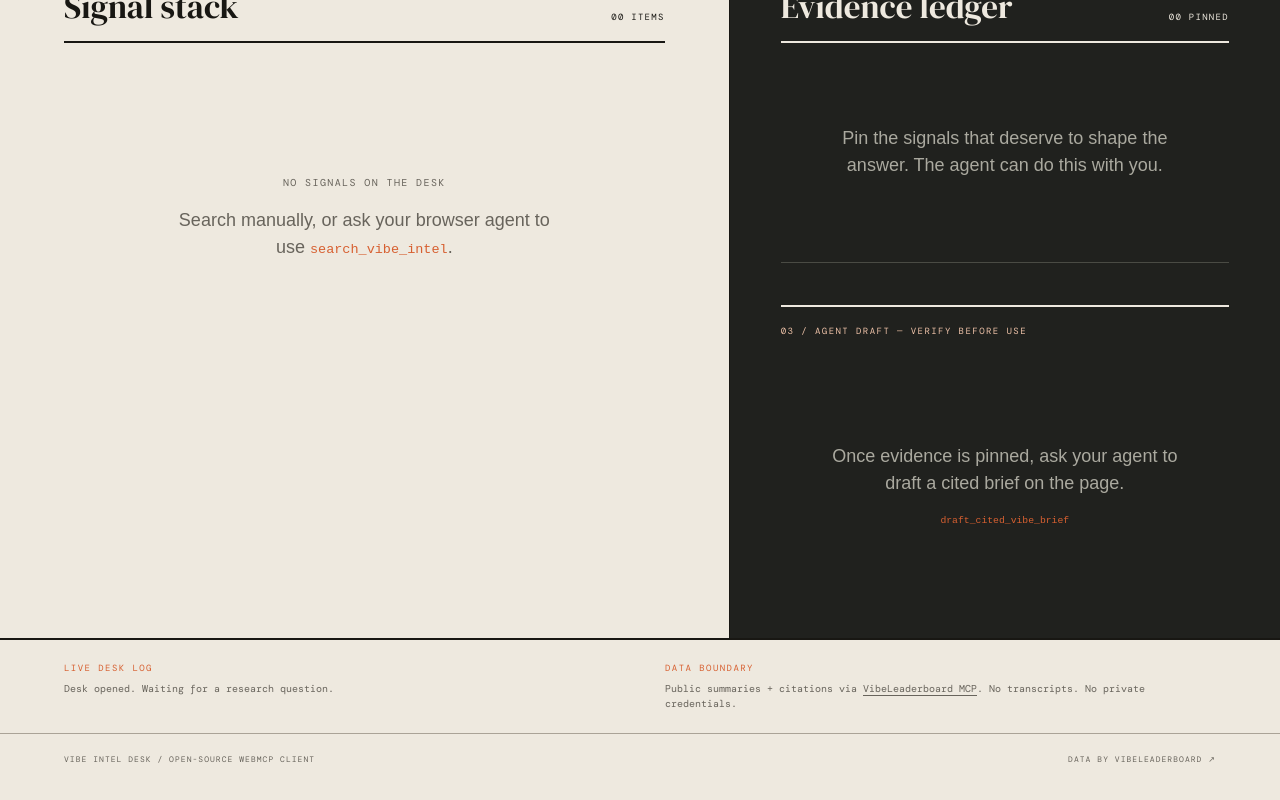
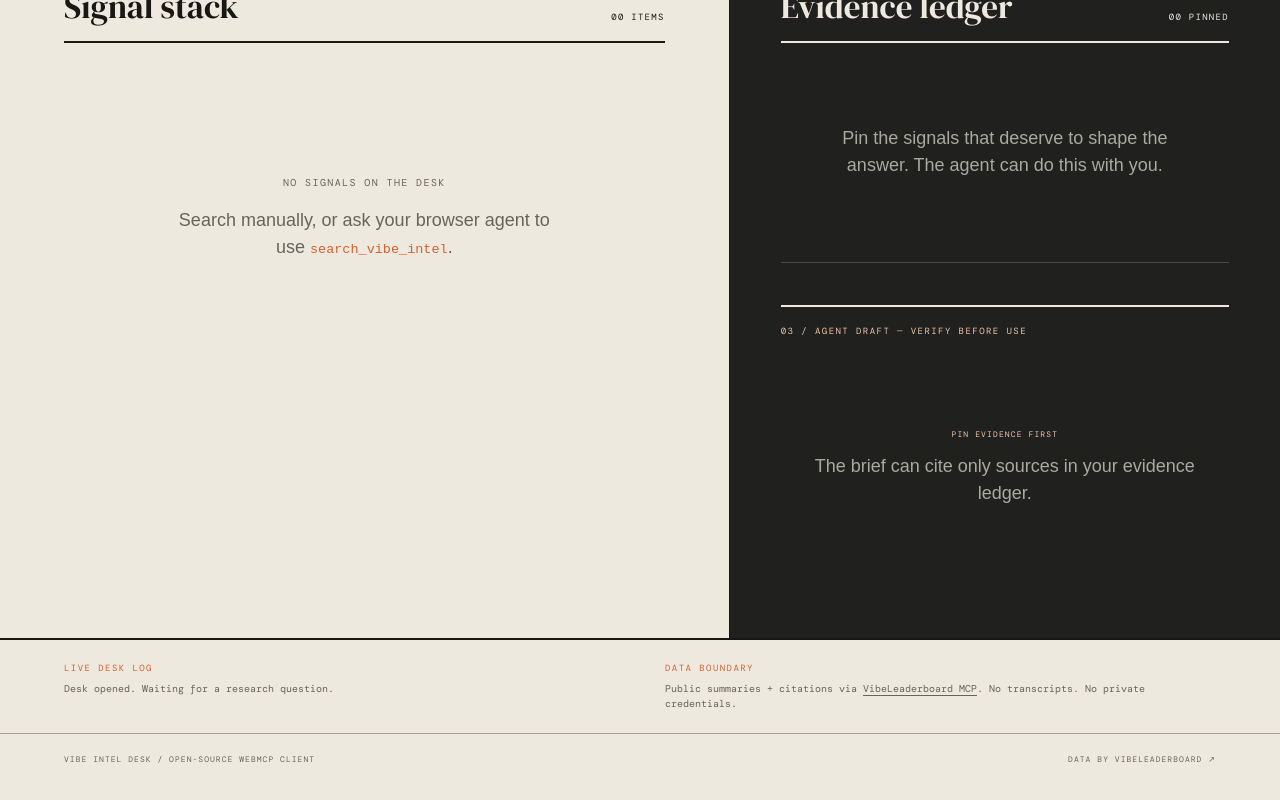
Before and after one commit to Avanderheyde/stack-blueprint, a Next.js app: page / in a window 1280 px wide. Shown: the part 685-1485 px from the top of the page. Built offline with nearby package versions, Linux system fonts and the light colour scheme; a web font is replaced by a local one.

Commit message:
Clarify cited brief handoff

```diff
--- a/app/globals.css
+++ b/app/globals.css
@@ -76,7 +76,7 @@ main { min-height: 100vh; }
 .empty { min-height: 370px; display: grid; place-content: center; text-align: center; color: var(--muted); }
 .empty span { font-size: 10px; letter-spacing: .14em; }
 .empty p { max-width: 390px; font: 400 18px/1.5 var(--font-serif), serif; }
-.empty code, .draft-empty code { color: var(--signal); font-size: .75em; }
+.empty code { color: var(--signal); font-size: .75em; }
 .signal-list { margin: 0; padding: 0; list-style: none; }
 .signal-card { display: grid; grid-template-columns: 48px minmax(0, 1fr); gap: 12px; padding: 24px 0 26px; border-bottom: 1px solid var(--rule); }
 .signal-number { padding-top: 3px; color: var(--signal); font: 400 25px/1 var(--font-display), serif; }
@@ -102,8 +102,14 @@ main { min-height: 100vh; }
 .evidence-list button { position: absolute; top: 20px; right: 0; border: 0; border-bottom: 1px solid var(--night-rule); padding: 2px 0; background: none; color: var(--night-muted); font-size: 7px; letter-spacing: .1em; cursor: pointer; }
 .brief-block { margin-top: 42px; padding-top: 18px; border-top: 2px solid var(--paper); }
 .brief-label { color: var(--signal-soft); }
-.draft-empty { min-height: 250px; display: grid; place-content: center; text-align: center; color: var(--night-muted); }
-.draft-empty p { max-width: 350px; font: 400 18px/1.5 var(--font-serif), serif; }
+.draft-empty { min-height: 250px; display: flex; flex-direction: column; align-items: center; justify-content: center; text-align: center; color: var(--night-muted); }
+.draft-empty > span { color: var(--signal-soft); font-size: 8px; letter-spacing: .14em; }
+.draft-empty h3 { margin: 10px 0 8px; color: var(--paper); font: 400 27px/1.1 var(--font-serif), serif; }
+.draft-empty p { max-width: 390px; margin: 14px 0; font: 400 18px/1.5 var(--font-serif), serif; }
+.draft-empty .agent-prompt { padding: 16px 0; border-top: 1px solid var(--night-rule); border-bottom: 1px solid var(--night-rule); color: var(--paper); font-size: 15px; line-height: 1.5; }
+.draft-empty button { min-height: 38px; margin-top: 4px; border: 1px solid var(--signal-soft); padding: 0 15px; background: transparent; color: var(--signal-soft); font-size: 8px; letter-spacing: .13em; cursor: pointer; }
+.draft-empty button:hover { background: var(--signal); border-color: var(--signal); color: var(--paper); }
+.draft-empty small { min-height: 28px; max-width: 340px; margin-top: 10px; font-size: 8px; line-height: 1.5; letter-spacing: .04em; }
 .brief h2 { margin: 22px 0 10px; font: 400 38px/.98 var(--font-display), serif; }
 .brief .thesis { margin: 0 0 28px; color: var(--night-muted); font: italic 400 19px/1.45 var(--font-serif), serif; }
 .brief ol { margin: 0; padding-left: 25px; }
--- a/components/research-desk.tsx
+++ b/components/research-desk.tsx
@@ -46,6 +46,7 @@ export function ResearchDesk() {
   const [brief, setBrief] = useState<Brief | null>(null);
   const [busy, setBusy] = useState(false);
   const [error, setError] = useState<string | null>(null);
+  const [briefPromptCopied, setBriefPromptCopied] = useState(false);
   const [webMcp, setWebMcp] = useState<"checking" | "ready" | "unavailable">("checking");
   const [activity, setActivity] = useState<string[]>(["Desk opened. Waiting for a research question."]);
 
@@ -271,6 +272,20 @@ export function ResearchDesk() {
   };
 
   const evidenceById = useMemo(() => new Map(evidence.map((item) => [item.id, item])), [evidence]);
+  const citedBriefPrompt = useMemo(
+    () => `Using the ${evidence.length} sources pinned in the evidence ledger, draft a concise brief answering: “${question}” Render it on this page, cite every finding with pinned evidence, and end with open questions.`,
+    [evidence.length, question]
+  );
+
+  const copyBriefPrompt = async () => {
+    try {
+      await navigator.clipboard.writeText(citedBriefPrompt);
+      setBriefPromptCopied(true);
+      window.setTimeout(() => setBriefPromptCopied(false), 2400);
+    } catch {
+      setError("Copy failed. Select the prompt and paste it into your browser-agent chat.");
+    }
+  };
 
   return (
     <main>
@@ -412,8 +427,26 @@ export function ResearchDesk() {
               </article>
             ) : (
               <div className="draft-empty">
-                <p>Once evidence is pinned, ask your agent to draft a cited brief on the page.</p>
-                <code>draft_cited_vibe_brief</code>
+                {evidence.length === 0 ? (
+                  <>
+                    <span>PIN EVIDENCE FIRST</span>
+                    <p>The brief can cite only sources in your evidence ledger.</p>
+                  </>
+                ) : (
+                  <>
+                    <span>READY TO SYNTHESIZE</span>
+                    <h3>Ask your browser agent</h3>
+                    <p className="agent-prompt">“{citedBriefPrompt}”</p>
+                    <button type="button" onClick={() => void copyBriefPrompt()}>
+                      {briefPromptCopied ? "PROMPT COPIED ✓" : "COPY AGENT PROMPT"}
+                    </button>
+                    <small aria-live="polite">
+                      {briefPromptCopied
+                        ? "Now paste it into the browser-agent chat beside this page."
+                        : "Paste this into the browser-agent chat beside this page."}
+                    </small>
+                  </>
+                )}
               </div>
             )}
           </div>
```
